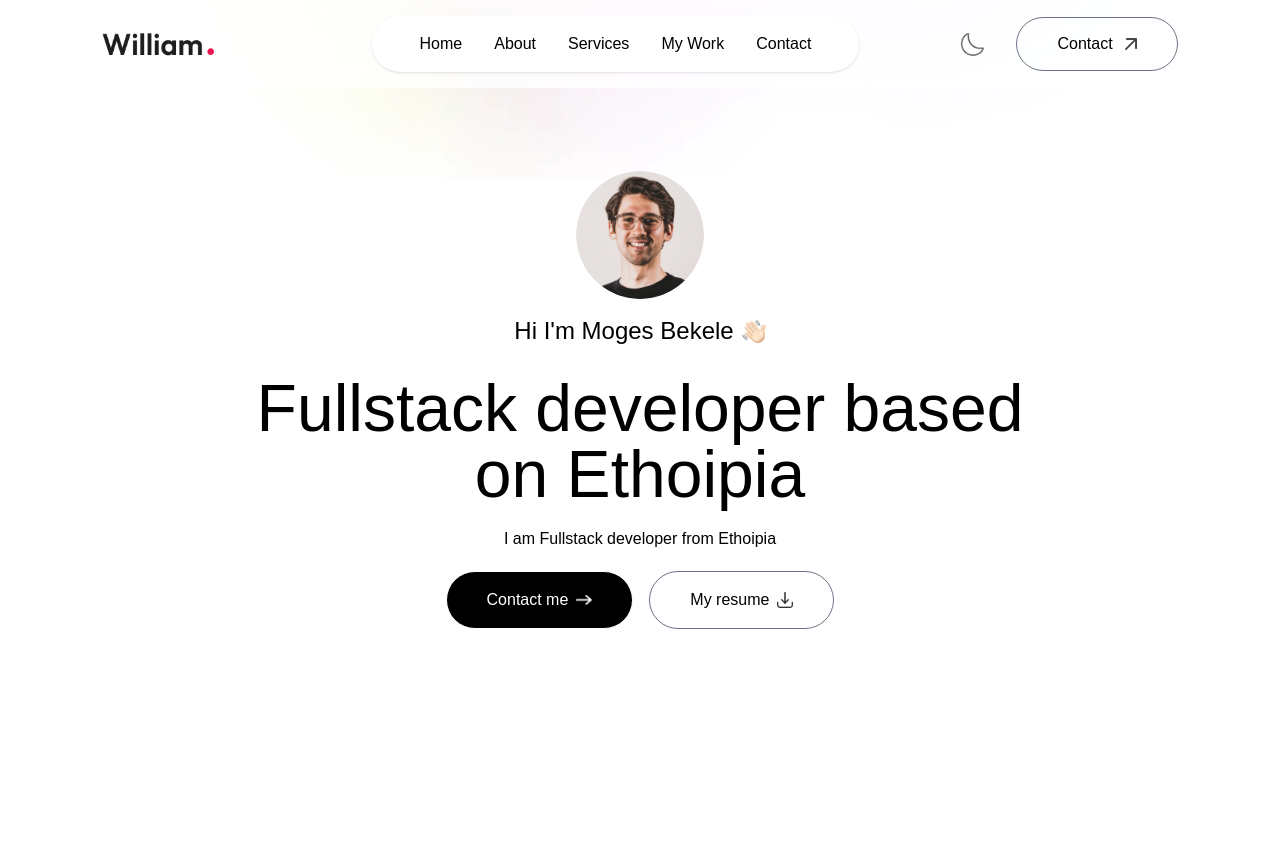
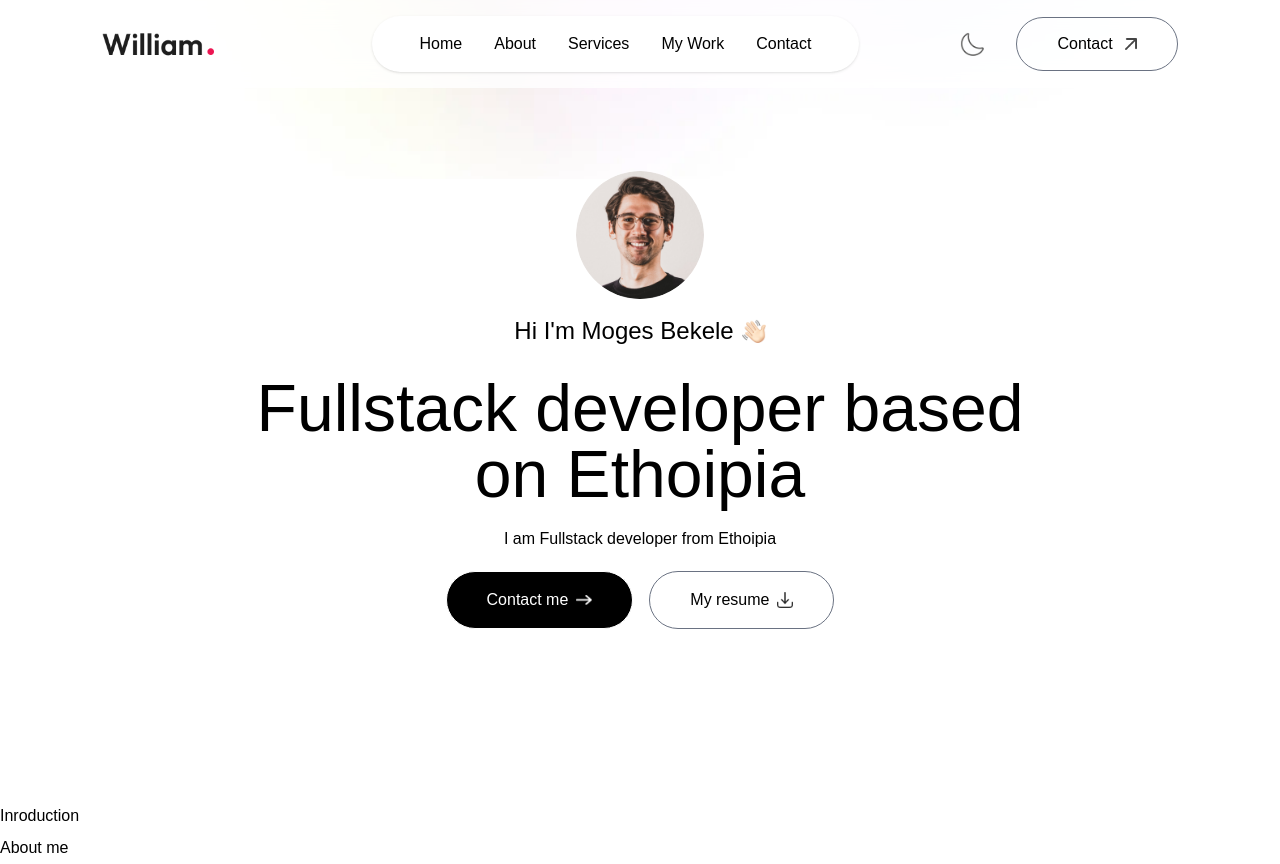
Before and after one commit to MogesBekele/portfolio-in-nextjs, a Next.js app: page / in a window 1280 px wide. Before the commit the page ends 800 px from the top, so only its background shows below. Built offline with nearby package versions, Linux system fonts and the light colour scheme; a web font is replaced by a local one.

Commit message:
create the about component

```diff
--- a/app/page.tsx
+++ b/app/page.tsx
@@ -1,4 +1,5 @@
 "use client";
+import About from "@/components/About";
 import Header from "@/components/Header";
 import Navbar from "@/components/Navbar";
 
@@ -7,6 +8,7 @@ export default function Home() {
     <>
       <Navbar />
       <Header/>
+      <About/>
     </>
   );
 }
--- a/components/About.tsx
+++ b/components/About.tsx
@@ -0,0 +1,13 @@
+import React from 'react'
+
+const About = () => {
+  return (
+    <div>
+      <h4>Inroduction</h4>
+      <h2>About me</h2>
+
+    </div>
+  )
+}
+
+export default About
```
